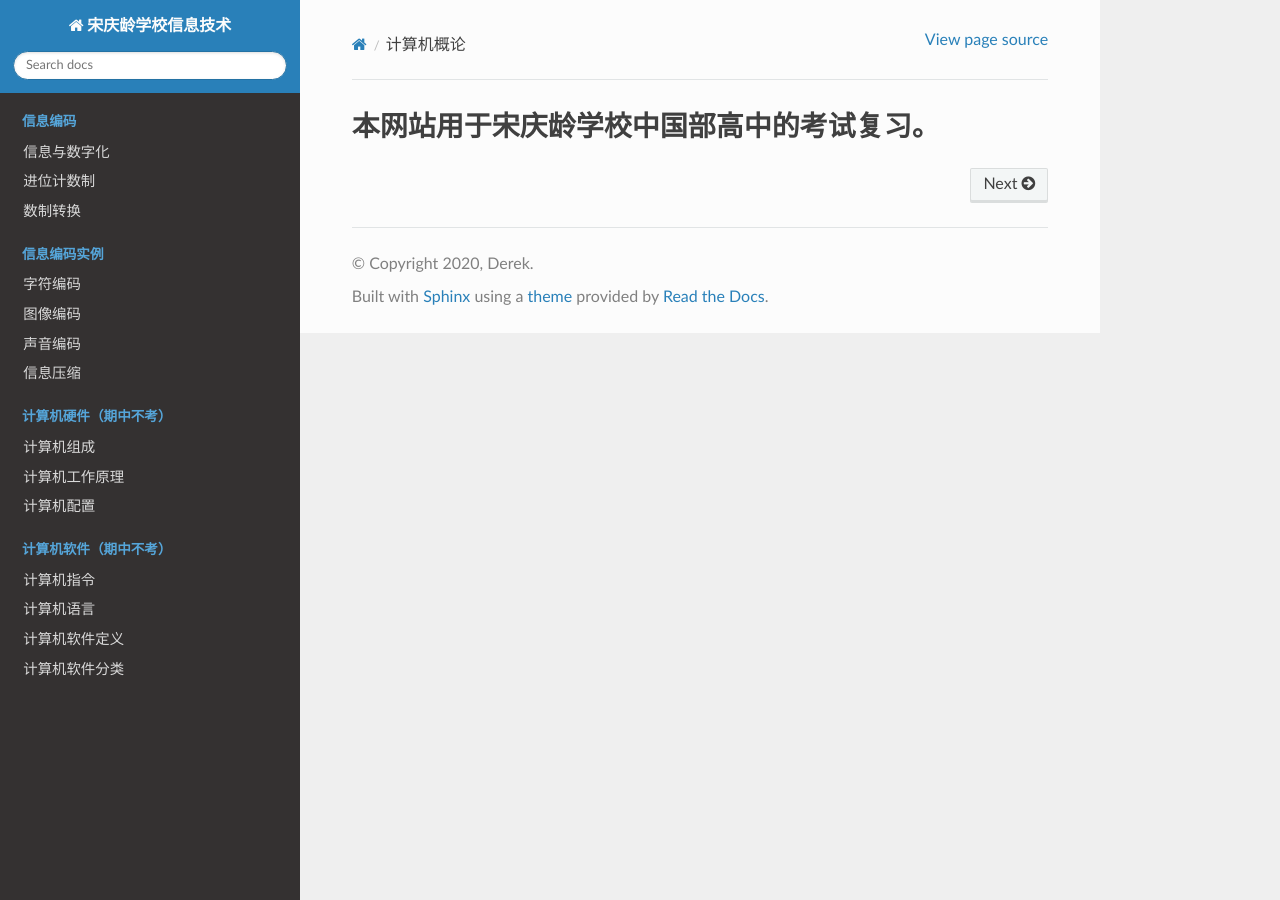
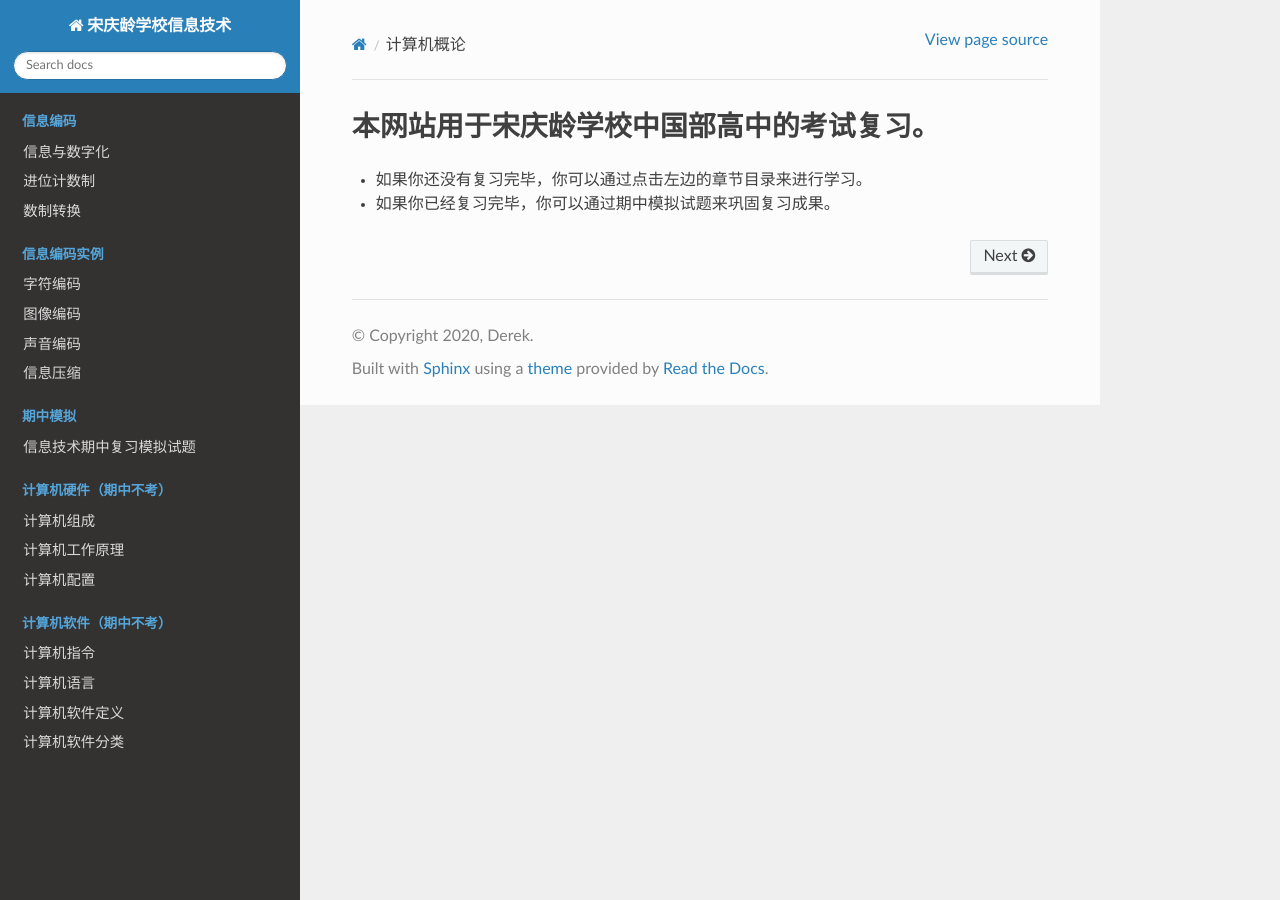
Before and after one commit to scls-cs/steam, a Sphinx documentation site: the page built from source/index.rst, in a window 1280 px wide. Built offline with Sphinx 7.4.7 and the Read the Docs theme 2.0.0, drawn with Linux system fonts in a browser that asks for light colours; some of the changed lines change nothing that is shown.

Commit message:
add midterm paper

```diff
--- a/source/index.rst
+++ b/source/index.rst
@@ -1,5 +1,9 @@
 本网站用于宋庆龄学校中国部高中的考试复习。
 =================================
+
+* 如果你还没有复习完毕，你可以通过点击左边的章节目录来进行学习。
+
+* 如果你已经复习完毕，你可以通过期中模拟试题来巩固复习成果。
 
 .. title:: 计算机概论
 
@@ -21,6 +25,13 @@
    code_example/image
    code_example/sound
    code_example/compress
+
+.. toctree::
+   :caption: 期中模拟
+   :hidden:
+   :maxdepth: 3
+
+   midterm/paper
 
 .. toctree::
    :caption: 计算机硬件（期中不考）
--- /dev/null
+++ b/source/midterm/paper.rst
@@ -0,0 +1,62 @@
+信息技术期中复习模拟试题
+====================
+
+1．用U盘来拷贝课件的过程是（A）
+
+A．存储信息   B．加工信息   C．获取信息   D．表达信息
+
+2. 用手机拍摄课件PPT的过程是（C）
+
+A．存储信息   B．加工信息   C．获取信息   D．表达信息
+
+3. 10001左起第一个“0”对应的位权是（B）
+
+A. 2^4		B. 2^3		C. 2^5		D. 以上答案均不对
+
+4. 字符“a”的ASCII值是97，请问字符“A”在计算机中的存储形式是？(A)
+
+A. 01000001
+B. 1000001
+C. 1100001
+D. 01100001
+
+5. 以下关于汉字编码和ASCII码的描述中，错误的是（C）
+
+A. ASCII码用7位表示字符，汉字内码最少用2个字节表示
+B. 汉字编码主要包括输入码、内码和字形码
+C. ASCII码可以用来对汉字进行编码
+D. ASCII码只能编码128个不同字符
+
+6. 关于汉字“中”的编码描述中，叙述错误的是（C）
+
+A. “中”的编码包括输入码、内码和字形码
+B. “中”的输入码不唯一，即可以有五笔字型，也可以有全拼
+C. “中”在计算机中的内码可以不唯一
+D. “中”的字形码常用点阵方式进行表示
+
+7. 已知汉字“中”的字形码是16x16的点阵，请问字形码的存储空间为：（A）
+
+A. 32Byte		B. 16Byte		C. 256Byte		D. 以上答案均不对
+
+8. Derek的计算机内存为16GB，请问换算成字节是多少？(C)
+
+A. 2^30B		B. 2^32B		C. 2^34B		D. 2^36B
+
+9. 已知位图的位深度为8，则最多可以表示多少种颜色？（D）
+
+A. 3	B. 8	C. 128   D. 256
+
+10. 已知位图的位深度为8，分辨率为4x4，则理论上来说位图大小为（B）
+
+A. 128Byte		B. 64Byte		C. 32Byte		D. 16Byte
+
+11. 已知声音采样频率为8KHz,量化位数为4，立体声双声道，则录制2秒中的音频所包含的数据量是（C）
+
+A. 8000Byte   B. 32000Byte   C. 16000Byte   D. 以上答案均不对
+
+12. 关于信息压缩，以下说法错误的是（A）
+
+A. 无损压缩后的数据无法还原成原始数据
+B. 我们常常对音频、视频、图像等多媒体文件进行有损压缩
+C. 将多个TXT文件用WinZip软件进行打包压缩的方法属于无损压缩
+D. 将图像分辨率调低从而对图片进行压缩的方式属于有损压缩
```
Also changed, not shown: 11 other files.
